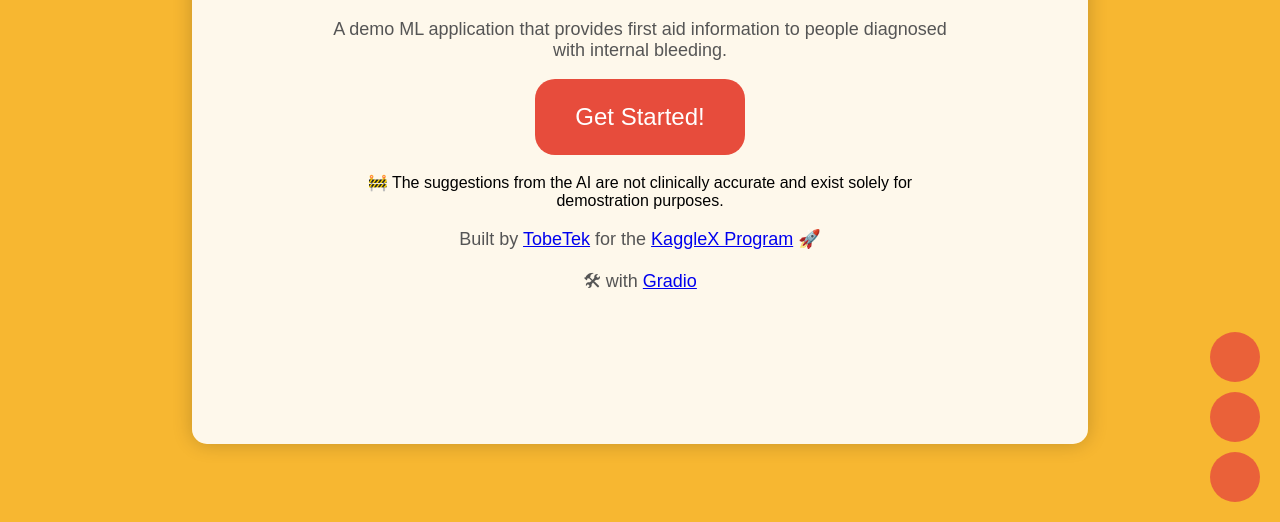
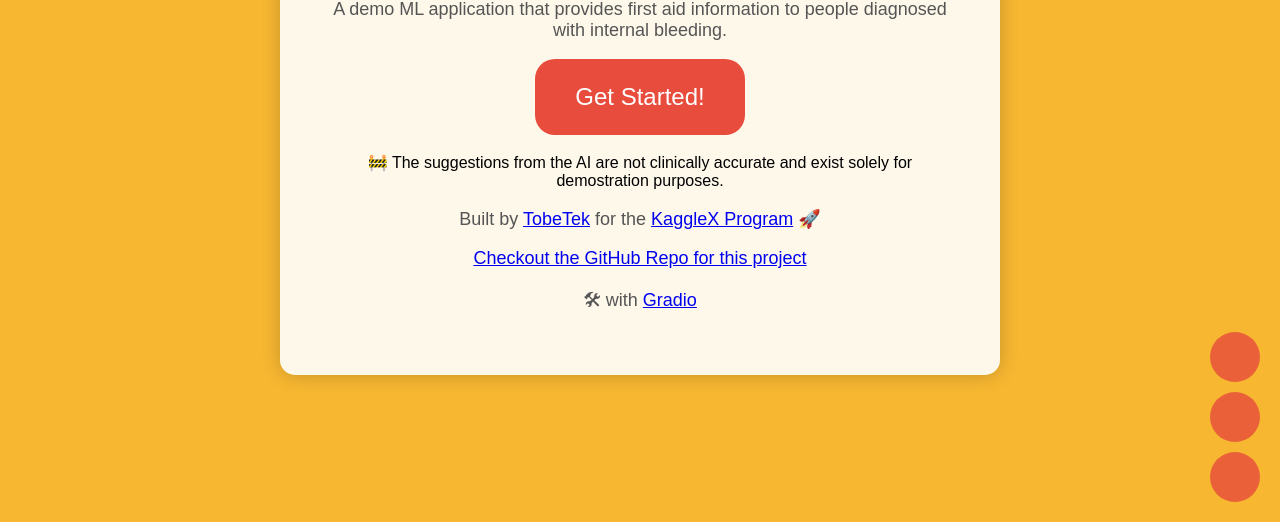
Before and after one commit to TobeTek/deploy-gradio-ml-on-gcp, a plain HTML site: page pages/index.html in a window 1280 px wide. Shown: the part 278-800 px from the top of the page. Drawn offline with Linux system fonts and the light colour scheme.

```diff
--- a/pages/index.html
+++ b/pages/index.html
@@ -29,7 +29,7 @@
             width: 50vw;
             background-color: rgba(255, 255, 255, 0.9);
             border-radius: 15px;
-            padding: 10vw;
+            padding: 2.5rem;
             text-align: center;
             box-shadow: 0px 0px 20px rgba(0, 0, 0, 0.2);
         }
@@ -93,6 +93,7 @@
             <p><a href="/gradio"><button id="get-started">Get Started!</button></a></p>
             <blockquote>🚧 The suggestions from the AI are not clinically accurate and exist solely for demostration purposes.</blockquote>
             <p>Built by <a href="https://github.com/TobeTek">TobeTek</a> for the <a href="https://www.kagglex.org/">KaggleX Program</a> 🚀</p>
+            <p><a href="https://github.com/TobeTek/deploy-gradio-ml-on-gcp">Checkout the GitHub Repo for this project</a></p>
             <p>🛠 with <a href="https://www.gradio.app/guides/quickstart">Gradio</a></p>
 
         </div>
```
Also changed, not shown: 1 other file.
